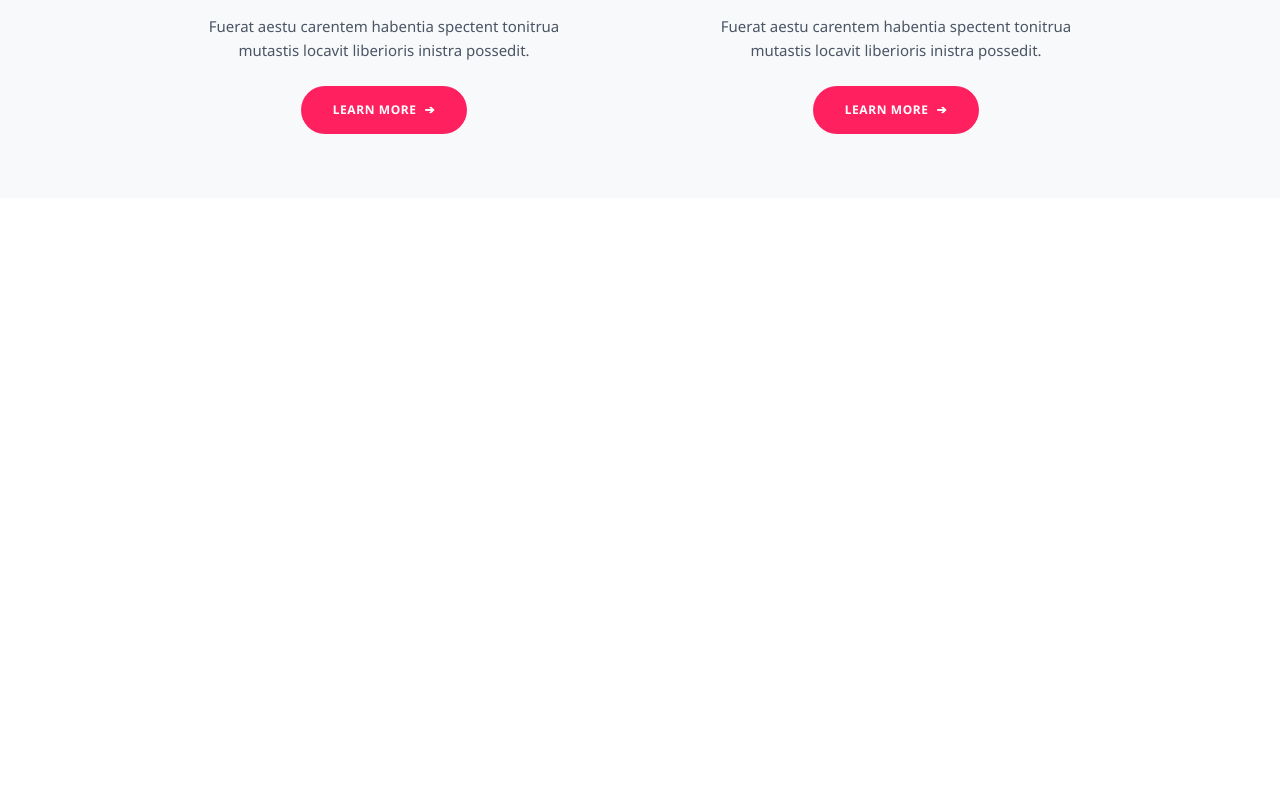
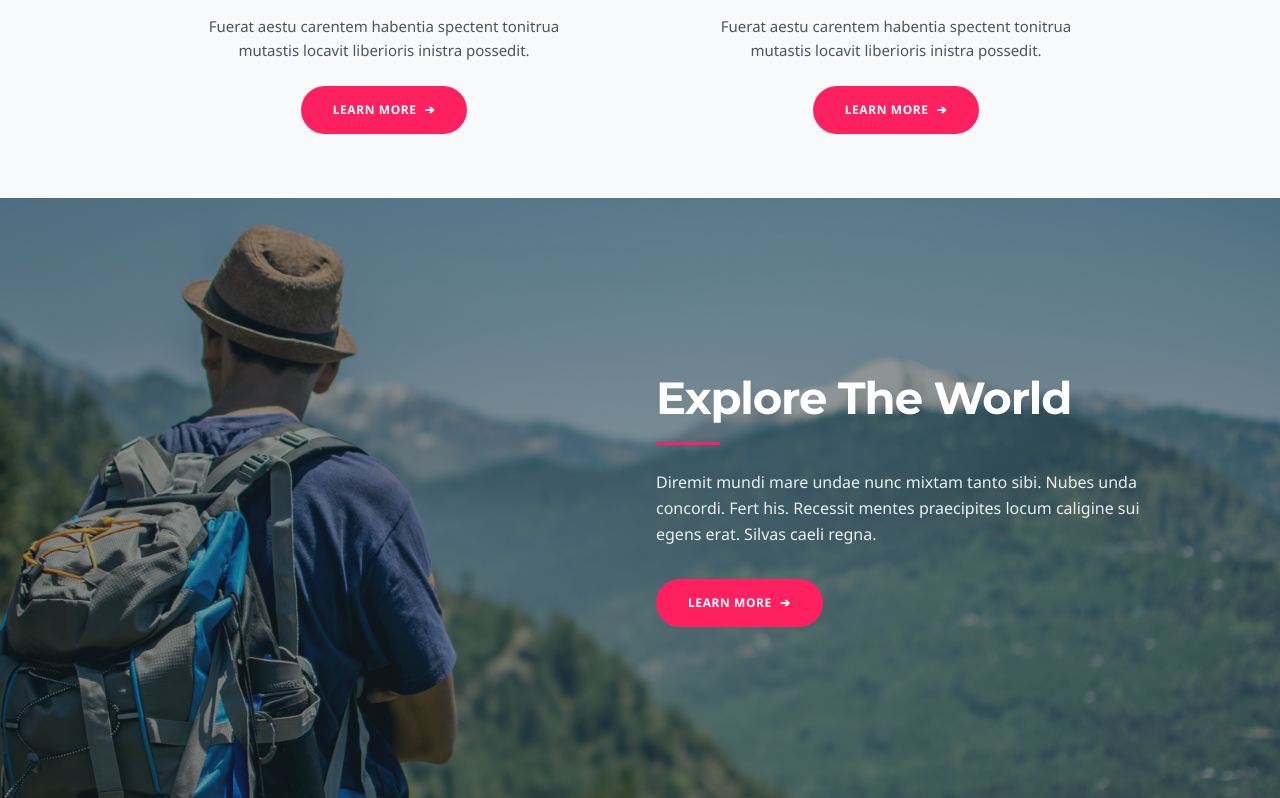
Before and after one commit to NoorAslamSe/outdoor-next, a Next.js app in the folder Desktop/outdoor-next/: page / in a window 1280 px wide. Shown: the part 1576-2374 px from the top of the page. Before the commit the page ends 1774 px from the top, so only its background shows below. Built offline with nearby package versions, Linux system fonts and the light colour scheme.

Commit message:
ExploreWorld section added to home page

```diff
--- /dev/null
+++ b/Desktop/outdoor-next/app/components/ExploreWorld.tsx
@@ -0,0 +1,44 @@
+export default function ExploreWorld() {
+  return (
+    // We use bg-fixed for the parallax scrolling effect, and cover/center to keep it positioned perfectly
+    <section
+      className="relative w-full min-h-[500px] md:min-h-[600px] bg-cover bg-center bg-fixed flex items-center justify-center py-16 px-6 md:px-12"
+      style={{ backgroundImage: "url('/explore-bg.jpg')" }}
+    >
+      {/* Dark overlay to make the text pop */}
+      <div className="absolute inset-0 bg-[#1a2b30]/50" />
+
+      {/* Content Box (Stays relative to sit on top of the overlay) */}
+      <div className="relative z-10 max-w-6xl w-full flex flex-col md:flex-row items-center md:justify-end gap-8">
+
+        {/* Left side is empty on desktop to keep the backpacker visible, right side holds the content */}
+        <div className="hidden md:block md:w-1/2" />
+
+        {/* Content wrapper */}
+        <div className="w-full md:w-1/2 flex flex-col items-start text-left">
+
+          {/* 1. Heading using Montserrat */}
+          <h2 className="font-sans text-3xl md:text-[45px] font-bold text-white tracking-tight leading-tight mb-4">
+            Explore The World
+          </h2>
+
+          {/* Pink Underline */}
+          <div className="w-16 h-[3px] bg-[#FF2060] mb-6" />
+
+          {/* 2. Paragraph using Noto Sans */}
+          <p className="font-noto text-[15px] md:text-[16px] leading-[26px] text-white/90 font-light mb-8 max-w-[500px]">
+            Diremit mundi mare undae nunc mixtam tanto sibi. Nubes unda concordi.
+            Fert his. Recessit mentes praecipites locum caligine sui egens erat.
+            Silvas caeli regna.
+          </p>
+
+          {/* 3. Button using Noto Sans */}
+          <button className="font-noto bg-[#FF2060] text-white font-bold text-xs tracking-wider uppercase py-4 px-8 rounded-full hover:bg-[#e01650] transition-colors flex items-center justify-center gap-2">
+            Learn More <span>➔</span>
+          </button>
+
+        </div>
+      </div>
+    </section>
+  );
+}
--- a/Desktop/outdoor-next/app/page.tsx
+++ b/Desktop/outdoor-next/app/page.tsx
@@ -2,6 +2,7 @@ import Header from './components/Header';
 import Hero from './components/Hero';
 import Testimonial from './components/Testimonial';
 import UpcomingEvents from './components/UpcomingEvents';
+import ExploreWorld from './components/ExploreWorld';
 
 export default function Home() {
   return (
@@ -13,6 +14,7 @@ export default function Home() {
       <Hero />
       <Testimonial />
       <UpcomingEvents />
+      <ExploreWorld />
     </main>
   );
 }
```
Also changed, not shown: Desktop/outdoor-next/public/explore-bg.jpg (added).
